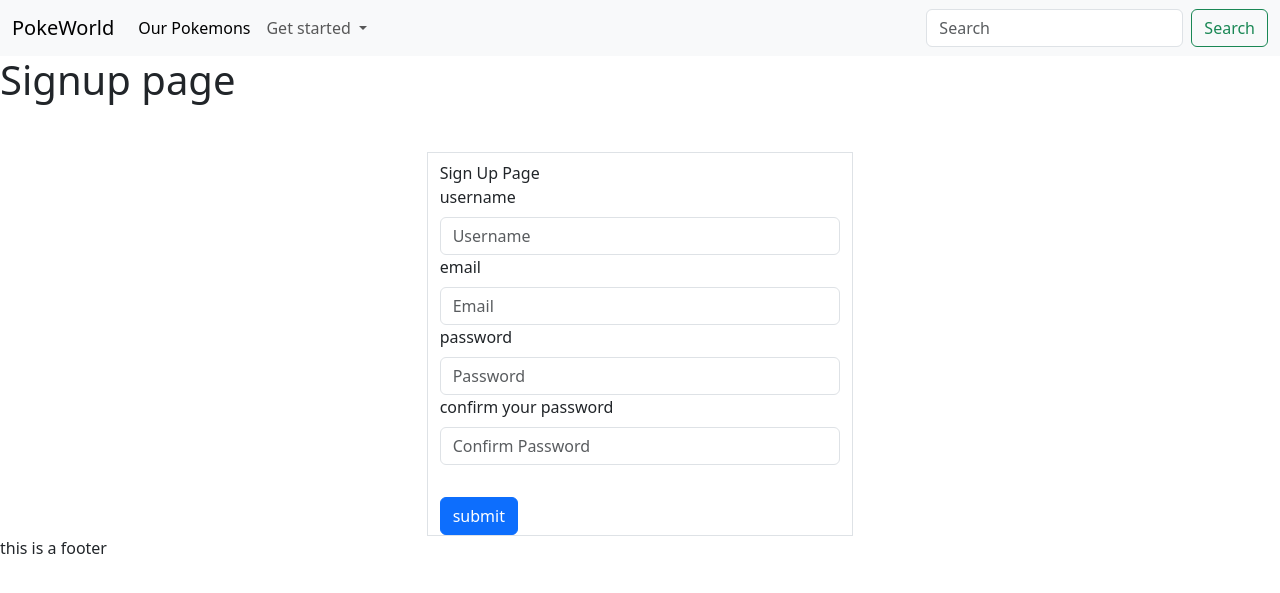
After one commit to oemmaseeh/week6pokemon, a Flask app: page /signup in a window 1280 px wide. The commit adds this page. Shown: the top 593 px of the page. Run offline with Flask 3, Linux system fonts and the light colour scheme.

Commit message:
pokemon_project

```diff
--- a/app/forms.py
+++ b/app/forms.py
@@ -5,3 +5,16 @@ from wtforms.validators import DataRequired, EqualTo
 class pokemonform(FlaskForm):
     pokemon = StringField(label='pokemon name', validators = [DataRequired()])
     submit = SubmitField("search")
+
+
+class signupform(FlaskForm):
+    username = StringField(label='username', validators = [DataRequired()])
+    email = StringField("email", validators=[DataRequired()])
+    password = PasswordField("password", [DataRequired()])
+    confirm_password = PasswordField("confirm your password", [DataRequired(), EqualTo('password')])
+    submit = SubmitField("submit")
+
+class loginform(FlaskForm):
+    username = StringField(label='username', validators = [DataRequired()])
+    password = PasswordField("password", [DataRequired()])
+    submit = SubmitField("submit")
--- a/app/routes.py
+++ b/app/routes.py
@@ -1,8 +1,9 @@
 from app import app
-from flask import render_template, request
-from .forms import pokemonform
+from flask import redirect,render_template, request, url_for
+from .forms import pokemonform, loginform ,signupform
 from .utils import get_pokemon
-
+from .models import db,User
+from flask_login import login_user, logout_user, current_user, login_required
 
 
 @app.route("/")
@@ -37,3 +38,49 @@ def input_pokemon():
             if pokemon:
                 return render_template('input.html', form=form, pokemon=pokemon)
     return render_template('input.html', form=form)
+
+
+@app.route("/signup", methods=["GET", "POST"])
+def signup_page():
+    form = signupform()
+    if current_user.is_authenticated:
+        return redirect(url_for('index'))
+    print(request.method)
+    if request.method == "POST":
+        print("POST REQUEST MADE")
+        if form.validate():
+            username = form.username.data
+            email = form.email.data
+            password = form.password.data
+
+
+            user = User(username,email,password)
+
+            db.session.add(user)
+            db.session.commit()
+
+    return render_template('signup.html', form=form)
+
+@app.route("/login", methods=["GET", "POST"])
+def login_page():
+    if current_user.is_authenticated:
+        return redirect(url_for('index'))
+    form = loginform()
+    if request.method == "POST":
+        print("POST REQUEST MADE")
+        if form.validate():
+            username = form.username.data
+            password = form.password.data
+            user = User.query.filter_by(username=username).first()
+            if user:
+                if user.password == password:
+                    login_user(user)
+                else:
+                    print('Password does not match')
+                return redirect(url_for('input'))
+    return render_template('login.html', form=form)
+
+@app.route('/logout')
+def logout():
+    logout_user()
+    return redirect(url_for('login_page'))
--- a/app/templates/nav.html
+++ b/app/templates/nav.html
@@ -1,6 +1,6 @@
 <nav class="navbar navbar-expand-lg bg-body-tertiary">
   <div class="container-fluid">
-    <a class="navbar-brand" href="#">PokeWorld</a>
+    <a class="navbar-brand" href="/">PokeWorld</a>
     <button
       class="navbar-toggler"
       type="button"
@@ -16,9 +16,6 @@
         <li class="nav-item">
           <a class="nav-link active" aria-current="page" href="input">Our Pokemons</a>
         </li>
-        <li class="nav-item">
-          <a class="nav-link" href="#">Link</a>
-        </li>
         <li class="nav-item dropdown">
           <a
             class="nav-link dropdown-toggle"
@@ -26,18 +23,24 @@
             role="button"
             data-bs-toggle="dropdown"
             aria-expanded="false">
-            Dropdown
+            Get started
           </a>
+          {% if current_user.is_authenticated %}
+          <li class="nav-item">
+            <a class="nav-link" href="#">Log out</a>
+          </li>
+          <li class="nav-item">
+            <a class="nav-link disabled" aria-disabled="true">Hi, { current_user }</a>
+          </li>
+          {% else  %}
           <ul class="dropdown-menu">
-            <li><a class="dropdown-item" href="#">Action</a></li>
-            <li><a class="dropdown-item" href="#">Another action</a></li>
+            <li><a class="dropdown-item" href="/login">Log in</a></li>
+            <li><a class="dropdown-item" href="/signup">Sign up</a></li>
             <li><hr class="dropdown-divider" /></li>
             <li><a class="dropdown-item" href="#">Something else here</a></li>
           </ul>
         </li>
-        <li class="nav-item">
-          <a class="nav-link disabled" aria-disabled="true">Disabled</a>
-        </li>
+        {% endif %}
       </ul>
       <form class="d-flex" role="search">
         <input
--- /dev/null
+++ b/app/templates/signup.html
@@ -0,0 +1,23 @@
+{% extends 'base.html' %}
+
+{% block content %}
+    <h1>Signup page</h1>
+    <div class="container col-4 border mt-5">
+    <h1></h1>Sign Up Page</h1>
+    <form method= "POST" action="/signup">
+    {{ form.hidden_tag() }}
+    {{ form.username. label(class='form-label') }}
+    {{ form.username (class='form-control', placeholder= 'Username') }}
+
+    {{ form.email.label (class='form-label') }}
+    {{ form.email(class='form-control', placeholder= 'Email') }}
+    {{ form.password. label(class='form-label') }}
+    {{ form.password(class='form-control', placeholder= 'Password') }}
+    {{ form.confirm_password.label(class='form-label') }}
+    {{ form.confirm_password(class='form-control', placeholder= 'Confirm Password') }}
+    <div class="d-grid gap-2 my-3"></div>
+    {{ form.submit(class='btn btn-primary') }}
+    </div>
+</form>
+</div>
+{% endblock %}
--- a/config.py
+++ b/config.py
@@ -6,3 +6,5 @@ class Config():
     FLASK_APP = os.environ.get("FLASK_APP")
     FLASK_DEBUG = os.environ.get("FLASK_DEBUG")
     SECRET_KEY = os.environ.get('SECRET_KEY')
+    SQLALCHEMY_DATABASE_URI = os.environ.get("DATABASE_URL")
+    SQLALCHEMY_TRACK_MODIFICATIONS = False
```
Also changed, not shown: app/__init__.py (+13 -0 lines), app/models.py (added, +25 -0 lines), app/templates/login.html (added, +22 -0 lines), 1 other file.
